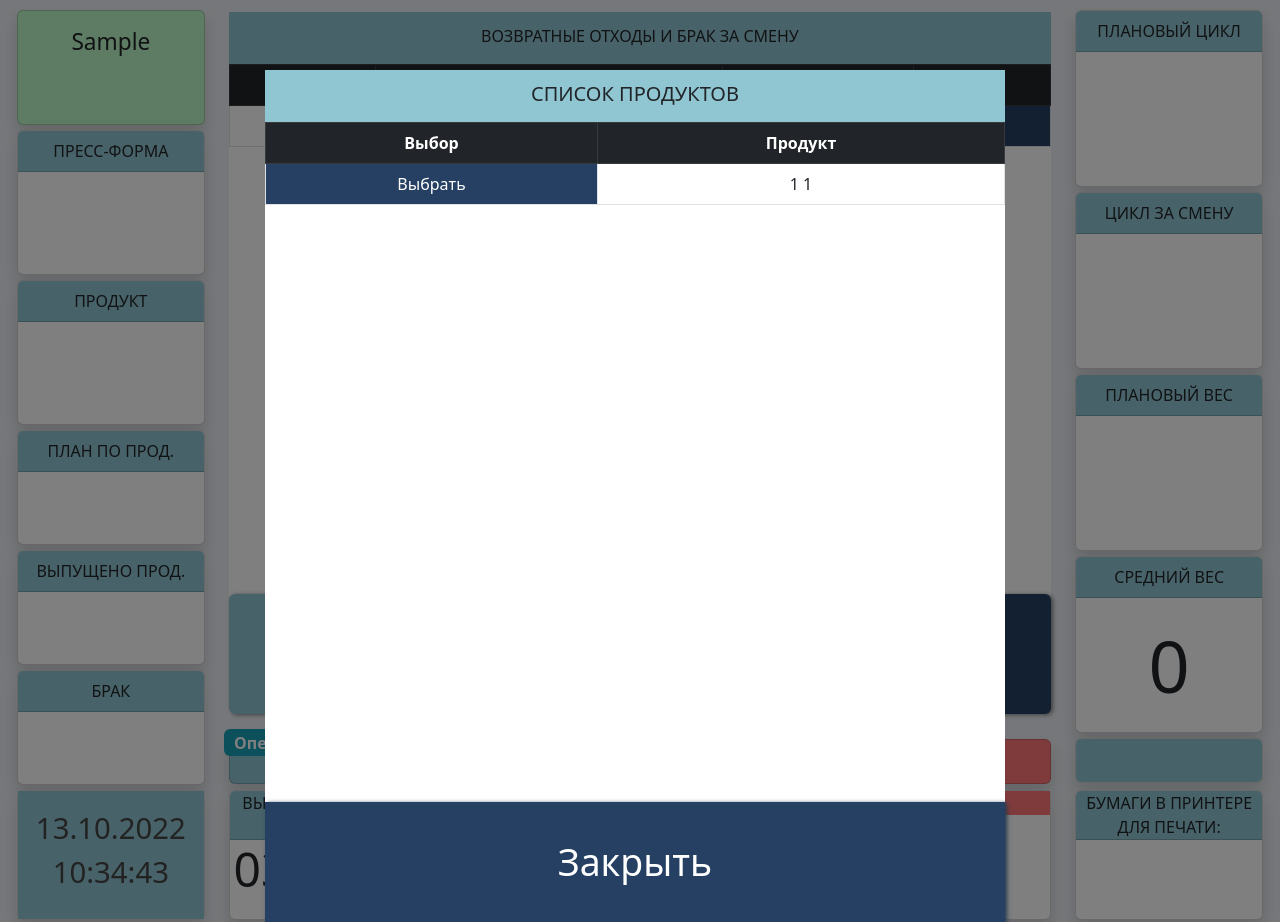
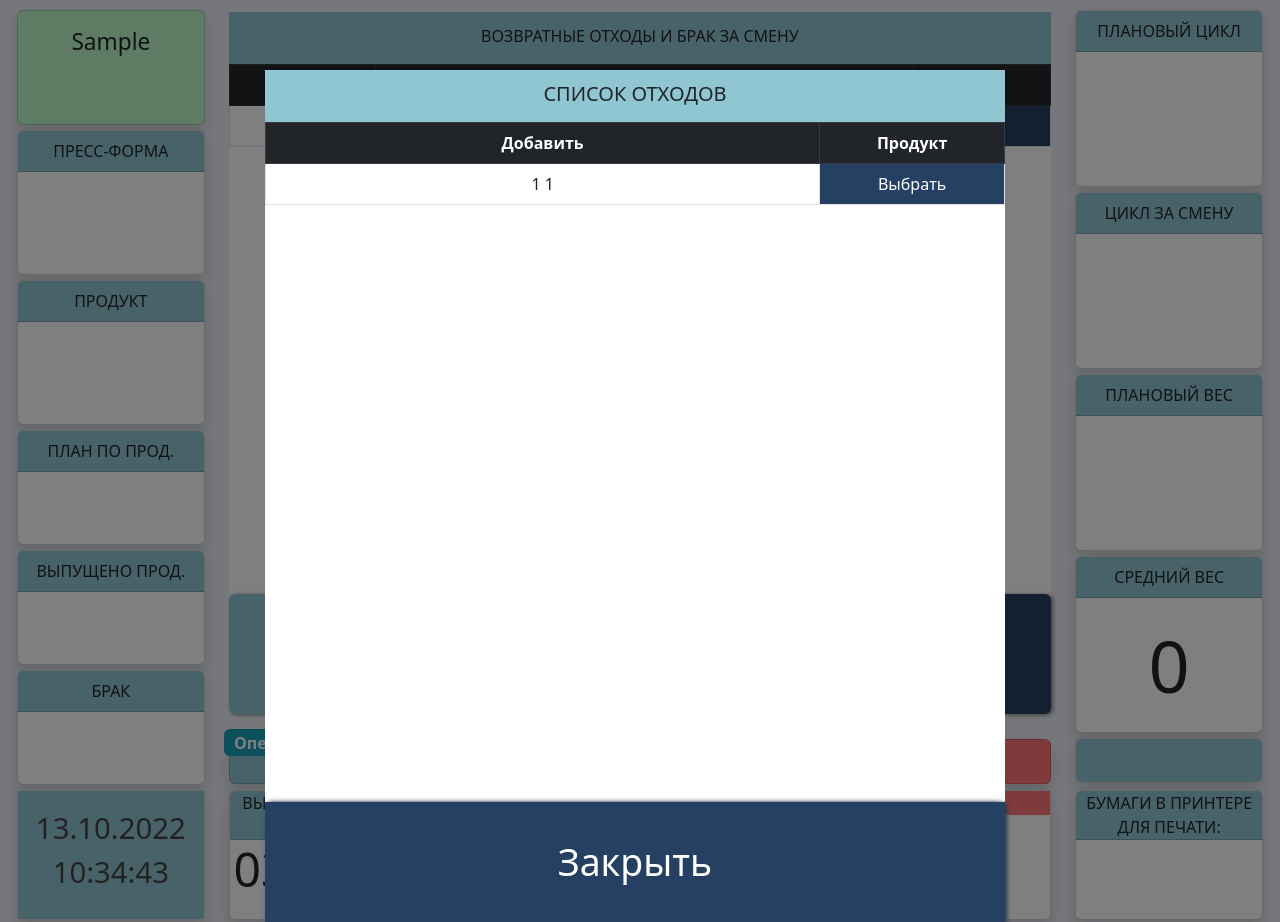
Before and after one commit to UnnamedProgrammer/iMESFlask, a Flask app: template iMES/templates/operator/tableWasteDefect/wastes.html in a window 1280 px wide, after a click on "Другие отходы". Run offline with Flask 2, Linux system fonts and the light colour scheme; the template is opened without the code that fills it: most values are stand-ins (such as "Sample title", 1, 10 or a date in 2020); data that the repository does not hold is empty; parts of the project's set-up code (start-up, migrations or seed data) failed here and were passed over; some web fonts are replaced.

Commit message:
Äîáàâèë âûáîð ïðîäóêòà ïðè ââîäà âåñà Ïî÷èíèë ñêðîëë ïðè âûáîðå îòõîäîâ

```diff
--- a/iMES/config.cfg
+++ b/iMES/config.cfg
@@ -1,3 +1,3 @@
 [Host-data]
-ip_address = 192.168.118.68
-port = 8080
+ip_address = 192.168.118.41
+port = 5000
--- a/iMES/static/css/style.css
+++ b/iMES/static/css/style.css
@@ -5,7 +5,11 @@ body {
   height: 1024px;
   padding: 5px;
   background-color: #ecf0f5;
-  box-sizing: border-box; }
+  box-sizing: border-box;
+  -ms-user-select: none;
+  -moz-user-select: none;
+  -khtml-user-select: none;
+  -webkit-user-select: none; }
 
 a {
   text-decoration: none; }
@@ -294,6 +298,11 @@ button {
     flex-direction: column;
     justify-content: space-between;
     height: 100%; }
+  .modal_body {
+    height: 680px;
+    overflow: hidden; }
+  .modal_footer {
+    box-shadow: 0px -5px 5px -5px rgba(0, 0, 0, 0.6); }
 
 .main-window {
   margin-top: 7px;
--- a/iMES/static/js/Graph/Graph.js
+++ b/iMES/static/js/Graph/Graph.js
@@ -115,10 +115,6 @@ function graph(td, pn) {
     }
 }
 
-function sleep(ms) {
-    return new Promise(resolve => setTimeout(resolve, ms));
-}
-
 let trend = ''
 let plan = ''
 
--- a/iMES/static/js/main.js
+++ b/iMES/static/js/main.js
@@ -60,3 +60,29 @@ function printStickerWindow(elem, mywindow){
     mywindow.close();
     // minusPaper();
 }
+
+// Функция скроллинга внутри блока
+let jsScroll = document.getElementsByClassName('jsScroll');
+
+if(jsScroll){
+    [].forEach.call(jsScroll, function(item) {
+        let startX, startY;
+        let listener = function(e) {
+            startX = this.scrollLeft + e.pageX;
+            startY = this.scrollTop + e.pageY;
+            item.addEventListener('mousemove', endListener);
+        };
+
+        let endListener = function(e) {
+            this.scrollLeft = startX - e.pageX;
+            this.scrollTop = startY - e.pageY;
+            return false;
+        };
+
+        item.addEventListener('mousedown', listener);
+
+        window.addEventListener("mouseup", function(){
+            item.removeEventListener('mousemove', endListener);
+        });
+    });
+}
--- a/iMES/static/js/numberModal.js
+++ b/iMES/static/js/numberModal.js
@@ -4,6 +4,10 @@ let key = document.querySelectorAll('.keyboard__key');
 let display = document.querySelector('.modal__input-number');
 let enter = document.querySelector('.modal__enter-button')
 let del = document.querySelector('.keyboard__key_del');
+
+let productList = document.querySelector('#currentProductList')
+
+let productData = 0
 
 let defectCount = 0
 let defectWeight = 0
@@ -45,12 +49,12 @@ function numberModalControl(event){
             {
                 defectWeight = display.textContent;
                 enter.id = 'defectEnterCount';
-                $(wasteDefectTable).find('tbody').append('<tr id="defect"> <td>'+ tprod +'</td> <td class="red">Брак</td> <td id="defectCount_Data">'+ defectCount +'</td> <td id="defectWeight_Data">'+ defectWeight +'</td> <td></td> <td>'+clock+'</td> <td>'+ current_user +'</td> </tr>'); // Добавление новой строки в таблицу
+                $(table).find('tbody').append('<tr id="defect"> <td>'+ tprod +'</td> <td class="red">Брак</td> <td id="defectCount_Data">'+ defectCount +'</td> <td id="defectWeight_Data">'+ defectWeight +'</td> <td></td> <td>'+clock+'</td> <td>'+ current_user +'</td> </tr>'); // Добавление новой строки в таблицу
             }
 
             else if (enter.id == 'productWeight') {
-                let productWeight = display.textContent;
-                $(productWeightTable).find('tbody').append('<tr> <td>'+ tprod +'</td> <td class="green" id="productWeightData">'+ productWeight +'</td> <td>'+clock+'</td> <td>'+ current_user +'</td> </tr>'); // Добавление новой строки в таблицу
+                productData = display.textContent;
+                productList.classList.toggle('hidden')
             }
 
             else if(event.target.tagName == 'INPUT')
@@ -75,3 +79,10 @@ function numberModalControl(event){
         display.textContent = display.textContent = display.textContent.substring(0, display.textContent.length - 1);
     }
 }
+
+function selectCurrentProduct(event) {
+    console.log(current_user)
+    let currentProduct = event.target.dataset.selectproduct
+    $(table).find('tbody').append('<tr> <td>'+ currentProduct +'</td> <td class="green" id="productWeightData">'+ productData +'</td> <td>'+clock+'</td> <td>'+ current_user +'</td> </tr>'); // Добавление новой строки в таблицу
+    productList.classList.toggle('hidden')
+}
--- a/iMES/static/sass/_base.sass
+++ b/iMES/static/sass/_base.sass
@@ -16,6 +16,10 @@ body
     padding: 5px
     background-color: #ecf0f5
     box-sizing: border-box
+    -ms-user-select: none
+    -moz-user-select: none
+    -khtml-user-select: none
+    -webkit-user-select: none
 
 a
     text-decoration: none
--- a/iMES/static/sass/components/_modals.sass
+++ b/iMES/static/sass/components/_modals.sass
@@ -50,3 +50,10 @@
         flex-direction: column
         justify-content: space-between
         height: 100%
+
+    &_body
+        height: 680px
+        overflow: hidden
+
+    &_footer
+        box-shadow: 0px -5px 5px -5px rgba(0, 0, 0, 0.6)
--- a/iMES/templates/index_template.html
+++ b/iMES/templates/index_template.html
@@ -176,6 +176,10 @@
 <script src="{{url_for('static', filename='/js/socket.io.js')}}"></script>
 <script src="{{url_for('static', filename='/js/main.js')}}"></script>
 <script>
+    function sleep(ms) {
+        return new Promise(resolve => setTimeout(resolve, ms));
+    }
+
     address = "{{request.remote_addr}}"
     devicetype = "Терминал"
     var socket = io();
@@ -194,15 +198,11 @@
     // Дата и время
     timecounter = 0
     function formatDate(date) {
-
         let dd = date.getDate();
         if (dd < 10) dd = '0' + dd;
-
         let mm = date.getMonth() + 1;
         if (mm < 10) mm = '0' + mm;
-
         let yy = date.getFullYear();
-
         return dd + '.' + mm + '.' + yy;
     }
     function getCurrentTimeString() {
@@ -221,9 +221,9 @@
         "{% endif %}"
         return formatDate(new Date()) + " " + new Date().toTimeString().replace(/ .*/, '');
     }
+
     window.onload = function () {
         let timeNode = document.getElementById('clock');
-
         setInterval(
             () => timeNode.innerHTML = getCurrentTimeString(),
             1000
@@ -238,6 +238,7 @@
             $(".table_ProductWeight").append('<tr><td>' + table_column['data'][0] + '</td><td>' + table_column['data'][1] + '</td><td>' + table_column['data'][2] + '</td><td>' + table_column['data'][3] + '</td></tr>');
         }
     })
+
     /* Формирование текста для печатной формы */
     socket.on('print_weight', function(data) {
         print_info = JSON.parse(data);
@@ -249,6 +250,7 @@
             }
         }
     })
+
     /* Атакишиев f-0005d для страницы /tableWeight КОНЕЦ */
     socket.on('AnswerAfterConnection', function (data) {
         arr = JSON.parse(data)
@@ -268,6 +270,7 @@
             };
         }
     });
+
     socket.on('DeviceType', function(data){
         arr = JSON.parse(data)
         if (address == Object.keys(arr))
@@ -291,7 +294,6 @@
             let average_weight = document.getElementById('average_weigth')
             let shift = document.getElementById('smena')
             let defective = document.getElementById('nvDefect')
-
             pressform.textContent = arr[address]['PF']
             product.textContent = arr[address]['Product']
             product_plan.textContent = arr[address]['Plan']
--- a/iMES/templates/operator/tableWasteDefect/wastes.html
+++ b/iMES/templates/operator/tableWasteDefect/wastes.html
@@ -19,7 +19,7 @@
                     <td>{{ somedata[0][i][2] }}</td>
                     <td id="wasteCount_Data"  data-oid='{{ "Oid-" + (i + 1)|string }}' data-weight=""></td>
                     <td class="nopadding col-2 table__button">
-                        <button type="button" class="btn__table" id="addWasteWeight">Ввод</button>
+                        <button type="button" class="btn__table" onClick="numberModalControl(event)">Ввод</button>
                     </td>
                 </tr>
                 {% endfor %}
@@ -107,24 +107,24 @@
     <div class="modal hidden" id="addOtherWaste">
         <div class="modal__list">
             <div class="modal_header">
-                <h5 class="modal_title">Список продуктов</h5>
+                <h5 class="modal_title">Список отходов</h5>
             </div>
             <div class="modal_content">
-                <div class="modal_body">
+                <div class="modal_body jsScroll">
                     <table class="table table-bordered text-center" id="selectStickerProduct" border="1" bordercolor="black">
                         <thead class="table-dark">
                             <tr>
-                                <th scope="col">Выбор</th>
+                                <th scope="col">Добавить</th>
                                 <th scope="col">Продукт</th>
                             </tr>
                         </thead>
                         <tbody>
                             {% for i in range(somedata[1]|length) %}
                                 <tr>
-                                    <td class="nopadding table__button">
-                                        <button type="button" class="btn__table">Выбрать</button>
+                                    <td value='{{ i + 1 }}'> {{ i + 1 }} {{ somedata[1][i][1] }}</td>
+                                    <td class="nopadding table__button col-3">
+                                        <button type="button" class="btn__table green">Выбрать</button>
                                     </td>
-                                    <td value='{{ i + 1 }}'> {{ i + 1 }} {{ somedata[1][i][1] }}</td>
                                 </tr>
                             {% endfor %}
                         </tbody>
@@ -193,9 +193,9 @@
     const tableTbody = document.querySelector('#currentWastes tbody'); // Получение тела главной таблицы с отходами
     const otherTbody = document.querySelector('#addOtherWaste tbody') // Получение таблицы с другими отходами из вспылвающего окна
 
-    //--------------Отслеживание нажатия на кнопку удаления и отправка IP-------------------------------
+    //--------------Отслеживание нажатия на кнопку-------------------------------
     tableTbody.addEventListener('click', function (e) {
-        const cell = e.target.closest('td:last-child');
+        const cell = e.target.closest('td:first-child');
         if (!cell) {return;}
         const row = cell.parentElement;
         let wasteData = row.cells[2]; // Получение значения первой ячейки
@@ -204,12 +204,12 @@
     //--------------------------------------------------------------------------------------------------
 
     otherTbody.addEventListener('click', function (e) {
-        const cell = e.target.closest('td:first-child'); // Отслеживание нажатия на первую ячейку (кнопку "Выбрать")
+        const cell = e.target.closest('td:last-child'); // Отслеживание нажатия на первую ячейку (кнопку "Выбрать")
         if (!cell) {return;}
         const row = cell.parentElement;
-        let selectedWaste = row.cells[1].innerText // Получения значения второй ячейки (названия)
+        let selectedWaste = row.cells[0].innerText // Получения значения второй ячейки (названия)
 
-        $(table).find('tbody').append('<tr> <td>Поддон полимерного контейнера  Д202 900/1080</td> <td data-oid="12312321">'+ selectedWaste + '</td> <td id="wasteCount_Data"></td> <td class="nopadding col-2 table__button"> <button type="button" class="btn__table" id="addWasteWeight">Ввод</button></td> </tr>'); // Добавление новой строки в таблицу
+        $(table).find('tbody').append('<tr> <td>Поддон полимерного контейнера  Д202 900/1080</td> <td data-oid="12312321">'+ selectedWaste + '</td> <td id="wasteCount_Data"></td> <td class="nopadding col-2 table__button"> <button type="button" class="btn__table" id="addWasteWeight" onClick="numberModalControl(event)">Ввод</button></td> </tr>'); // Добавление новой строки в таблицу
     });
 </script>
 {% endblock %}
--- a/run.py
+++ b/run.py
@@ -39,4 +39,4 @@ if __name__ == "__main__":
     ShiftTaskMonitoring.Start()
     ProductDataMonitoring = ProductionDataDaemon()
     ProductDataMonitoring.Start()
-    socketio.run(app, host=host, port=port)
+    socketio.run(app, host=host, port=port, debug=True)
```
Also changed, not shown: iMES/templates/operator/tableWasteDefect/tableWasteDefect.html (+4 -4 lines), iMES/templates/operator/tableWeight.html (+51 -4 lines), iMES/static/js/EnterTableWeight/entered_TW.js (line endings or trailing spaces). Lines whose indentation alone changed are shown as unchanged.
